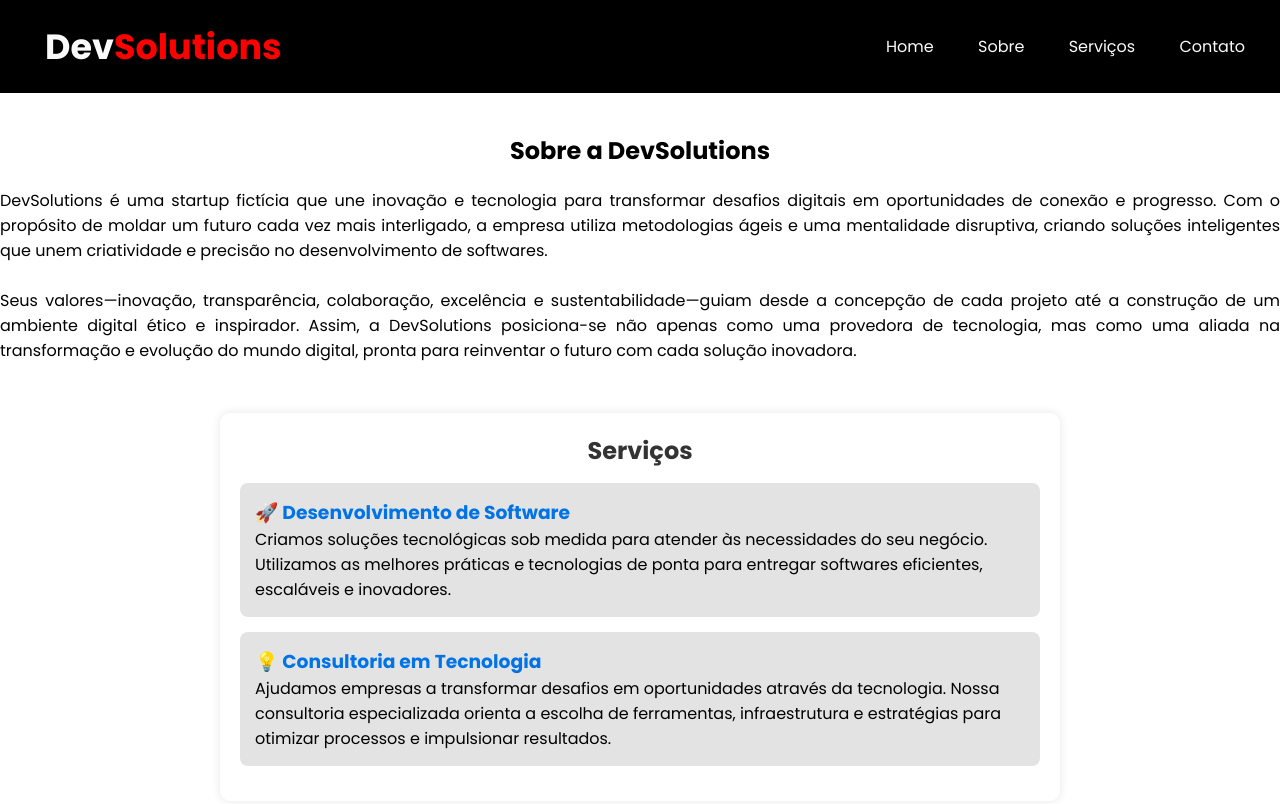
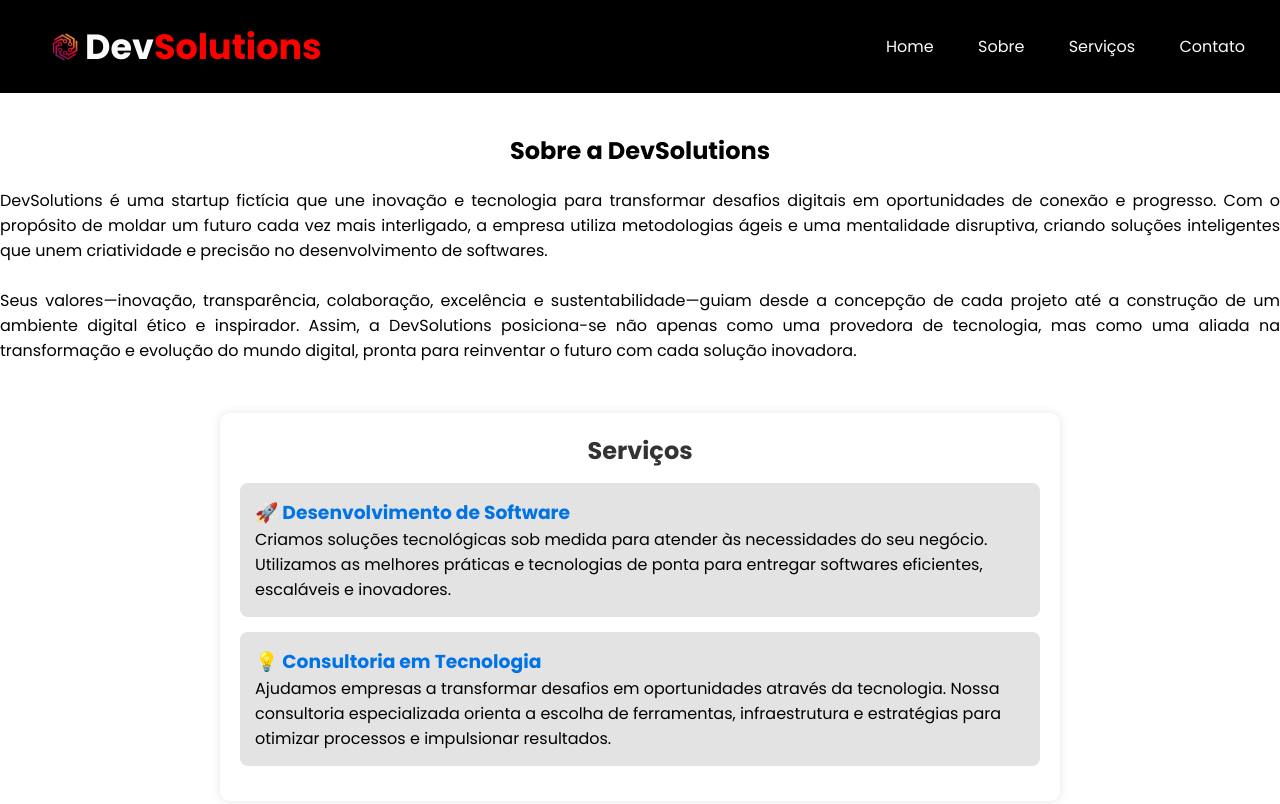
Before and after one commit to stefano3938/Atividade-DevSolutions, a plain HTML site: page Atividade celso/index.html in a window 1280 px wide. Drawn offline with Linux system fonts and the light colour scheme.

Commit message:
adicionando logo

```diff
--- a/Atividade celso/index.html
+++ b/Atividade celso/index.html
@@ -19,7 +19,7 @@
             }
         </style>
 
-        <span class="logotipo"><div id="vermelho">Dev<div id="vermelho2">Solutions</div></div></span>
+        <span class="logotipo"><div id="logo"><img id="logoImagem" src="image-removebg-preview.png" alt=""></div><div id="vermelho">Dev<div id="vermelho2">Solutions</div></div></span>
         <nav>
             <ul class="nav-links">
                 <li><a href="index.html">Home</a></li>
--- a/Atividade celso/style.css
+++ b/Atividade celso/style.css
@@ -14,6 +14,9 @@ header {
 }
 
 .logotipo {
+    display: flex;
+    flex-flow: row nowrap;
+    align-items: center;
     color: rgb(250, 250, 250);
     font-size: 35px;
     font-weight: bold;
@@ -142,7 +145,11 @@ form button:hover {
 
     font-size: 16px;    border-radius: 4px;    border: none;    padding: 10px 20px;    color: white;
 }
-
+#logoImagem, #logo
+{
+    width: 40px;
+    height: 40px;
+}
 /* Mensagem de erro oculta */
 .hidden {
     display: none;
```
Also changed, not shown: Atividade celso/image-removebg-preview.png (added).
